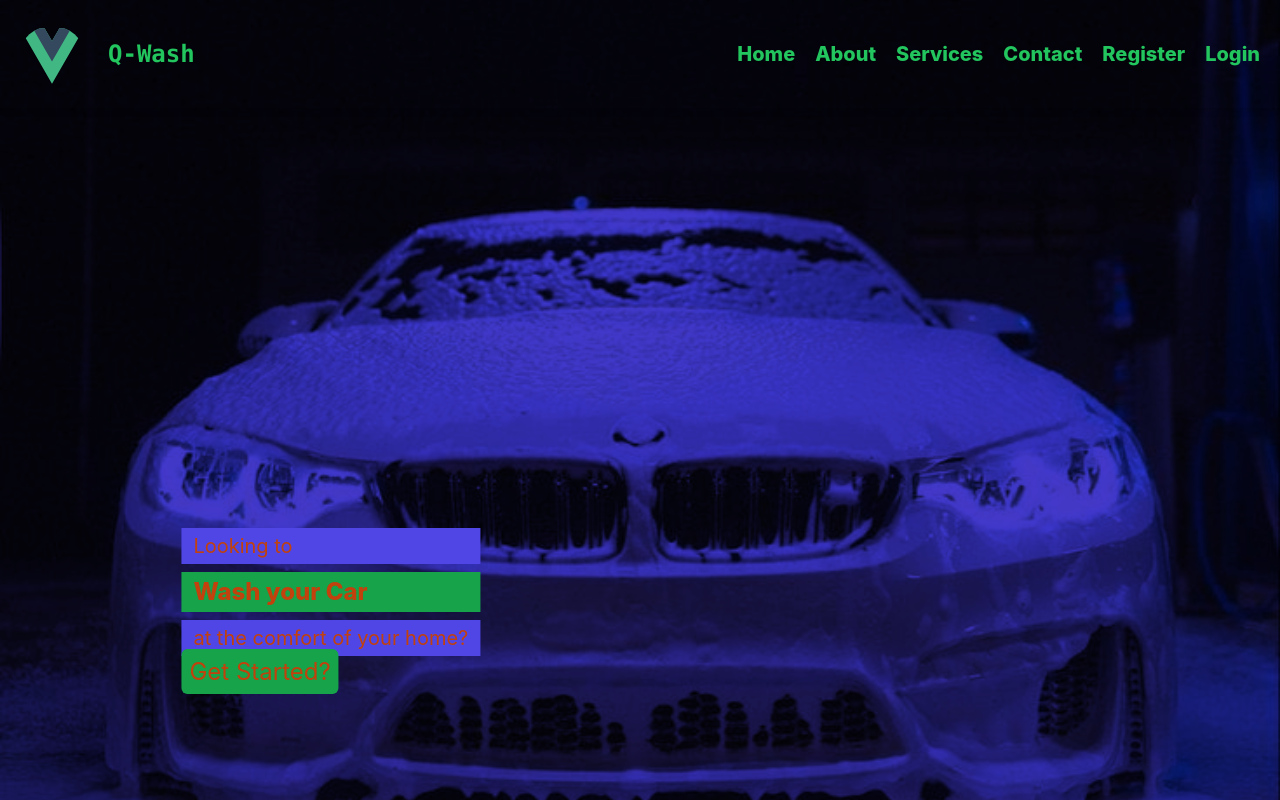
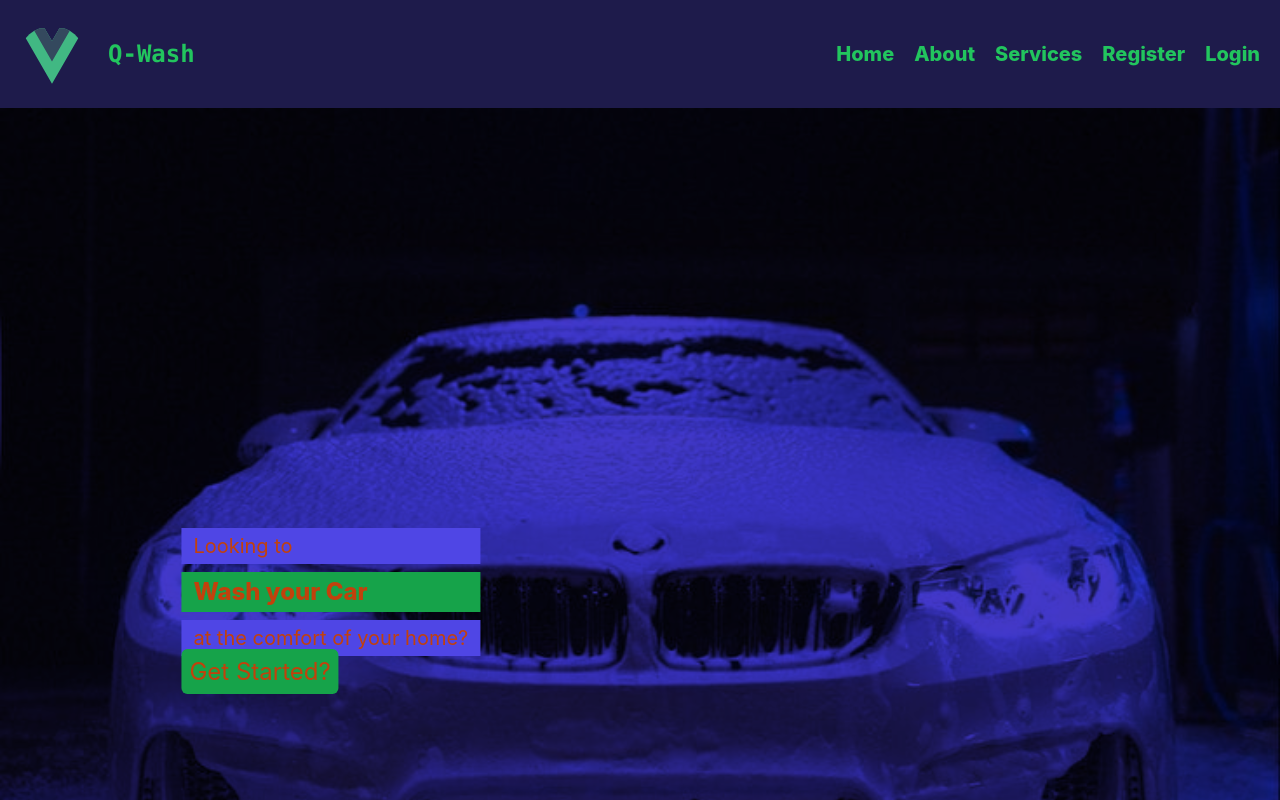
Before and after one commit to Vonmak/Q-Wash, a Vue app: page / in a window 1280 px wide. Shown: the top 800 px of the page. Built offline with nearby package versions, Linux system fonts and the light colour scheme.

Commit message:
update navbar

```diff
--- a/src/components/NavBar.vue
+++ b/src/components/NavBar.vue
@@ -37,7 +37,6 @@ export default {
         { name: 'Home', to: '/' },
         { name: 'About', to: '/about' },
         { name: 'Services', to: '/services' },
-        { name: 'Contact', to: '/contact' },
         { name: 'Register', to: '/register' },
         { name: 'Login', to: '/login' }
       ]
@@ -46,15 +45,12 @@ export default {
   computed: {
     navClasses() {
       return {
-        'flex justify-between py-5 items-center px-2 md:px-5 z-50 fixed top-0 w-full shadow-md': true,
-        'bg-indigo-800 text-white': this.scrollPosition > 0,
+        'flex justify-between py-5 items-center px-2 md:px-5 top-0 w-full shadow-md bg-indigo-950': true,
       }
     },
     menuClasses() {
       return {
-        'flex flex-col absolute top-0 py-5 duration-300': true,
-        'bg-indigo-800 text-white': this.scrollPosition > 0,
-        'bg-slate-400': this.scrollPosition === 0,
+        'flex flex-col absolute top-0 py-5 duration-300 bg-slate-600': true,
         '-right-[0%]': this.active,
         '-right-[100%]': !this.active,
         'w-full items-center justify-center space-y-5': true,
```
